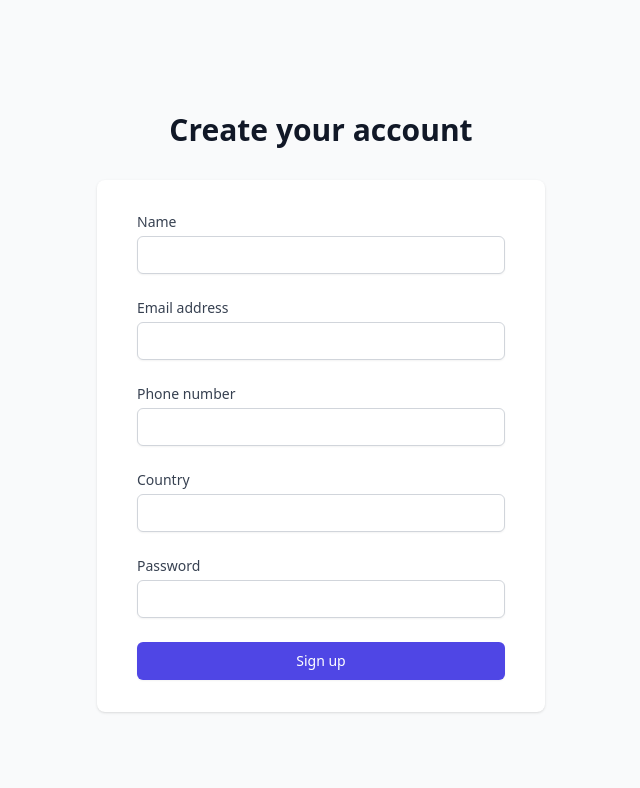
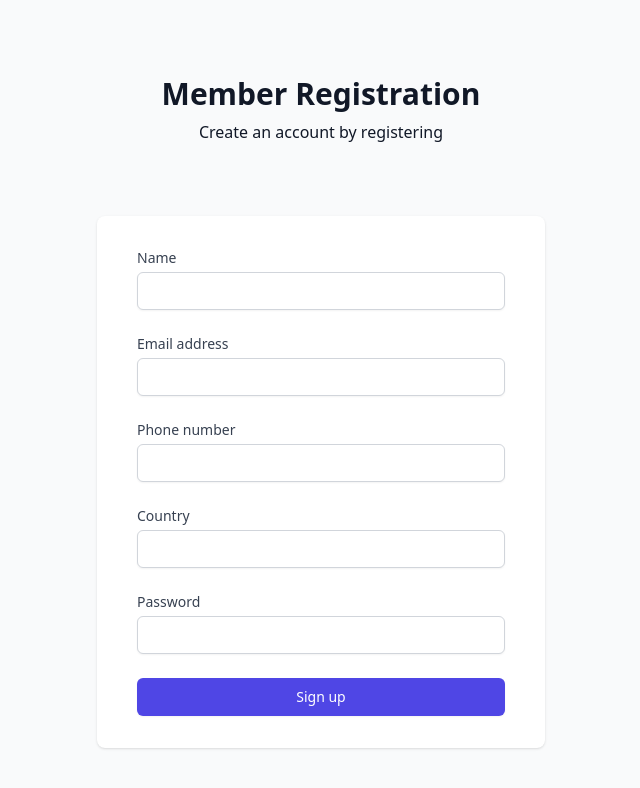
Before and after one commit to chebon254/kitwek-australia, a Next.js app: page /signup in a window 1280 px wide. Shown: the top 788 px of the page, without its empty margins (319-959 px from the left). Built offline with nearby package versions, Linux system fonts and the light colour scheme.

Commit message:
member success

```diff
--- a/src/app/(auth)/signup/page.tsx
+++ b/src/app/(auth)/signup/page.tsx
@@ -58,9 +58,10 @@ export default function SignUp() {
   return (
     <div className="min-h-screen bg-gray-50 flex flex-col justify-center py-12 sm:px-6 lg:px-8">
       <div className="sm:mx-auto sm:w-full sm:max-w-md">
-        <h2 className="mt-6 text-center text-3xl font-extrabold text-gray-900">
-          Create your account
+        <h2 className="mt-6 mb-2 text-center text-3xl font-extrabold text-gray-900">
+          Member Registration
         </h2>
+        <p className="mb-10 text-center text-base font-normal text-gray-900">Create an account by registering</p>
       </div>
 
       <div className="mt-8 sm:mx-auto sm:w-full sm:max-w-md">
```
